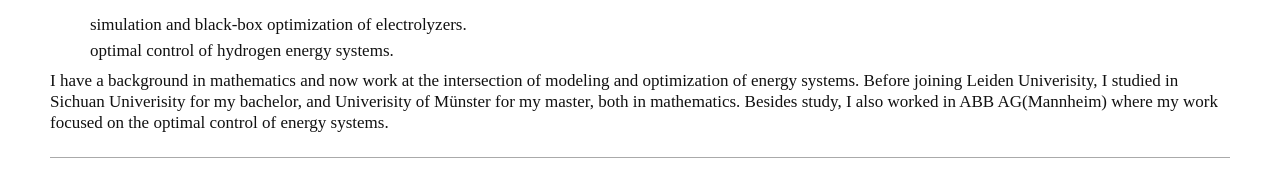
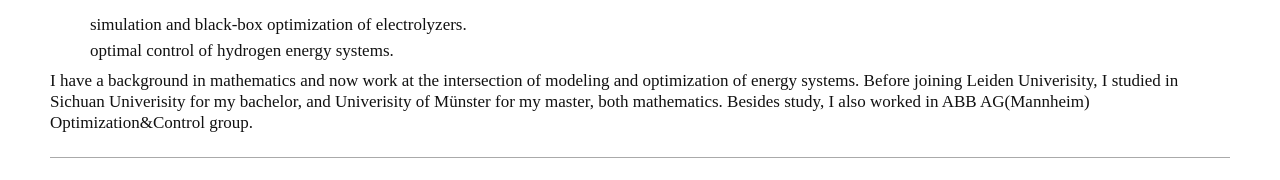
Before and after one commit to Proskahn/KangPage, a Next.js app: page / in a window 1280 px wide. Shown: the part 725-905 px from the top of the page. Built offline with nearby package versions, Linux system fonts and the light colour scheme.

Commit message:
modify the text

```diff
--- a/app/page.tsx
+++ b/app/page.tsx
@@ -123,8 +123,7 @@ export default function Home() {
         </ul>
         <p> I have a background in mathematics and now work at the intersection of
           modeling and optimization of energy systems. Before joining Leiden Univerisity, I studied in Sichuan Univerisity for my bachelor, and Univerisity of
-          Münster for my master, both in mathematics. Besides study, I also worked in ABB AG(Mannheim) where my work
-          focused on the optimal control of energy systems.</p>
+          Münster for my master, both mathematics. Besides study, I also worked in ABB AG(Mannheim) Optimization&Control group.</p>
       </section>
 
       <hr />
```
